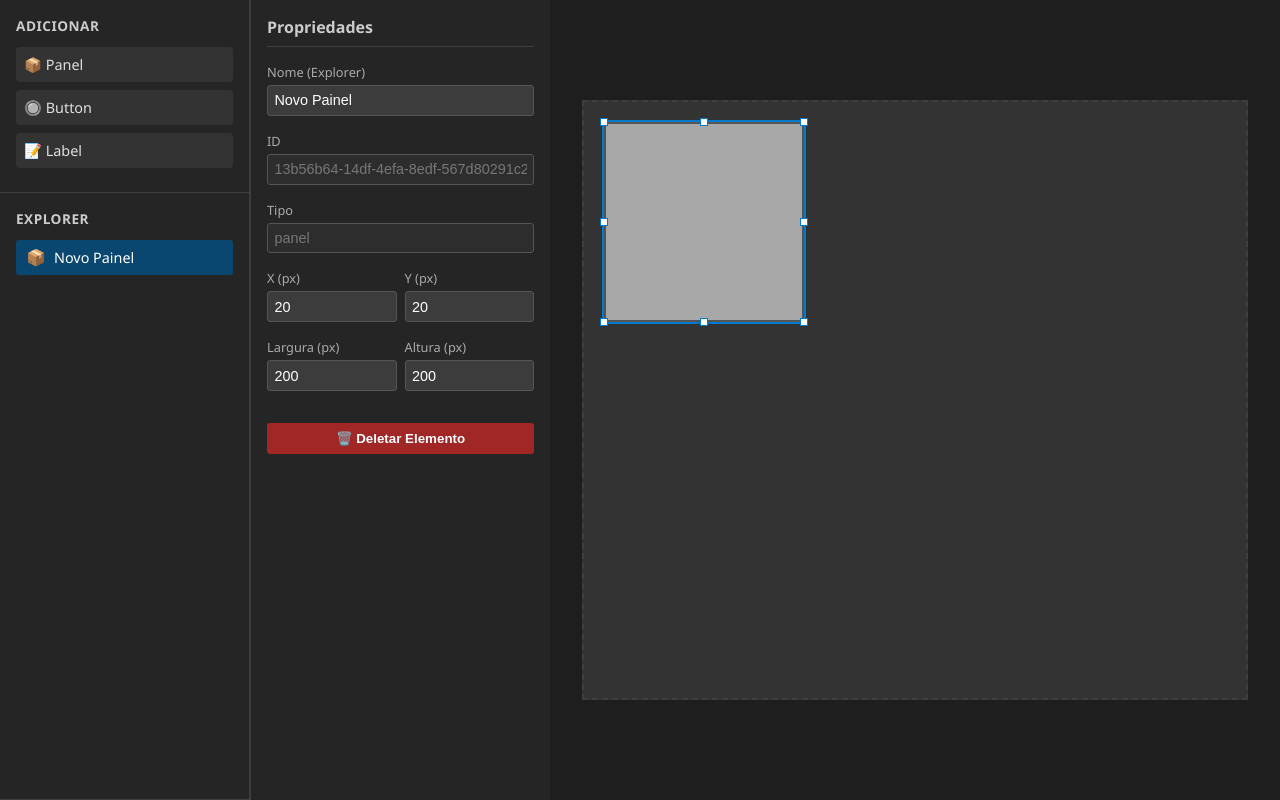
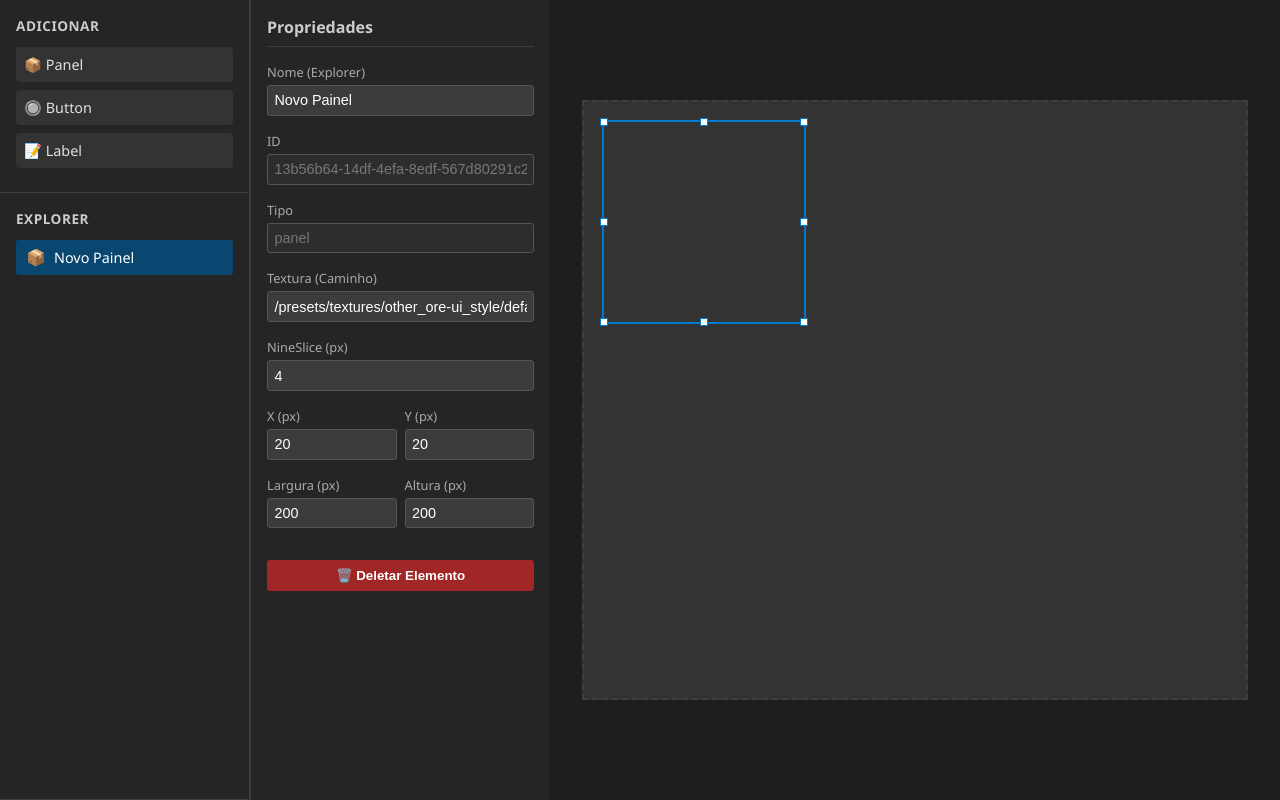
Before and after one commit to UnknownMaker-dev/json-ui-builder-web, a Vue app: page / in a window 1280 px wide. Both pictures are taken after a click on the item "📦 Panel". Built offline with nearby package versions, Linux system fonts and the light colour scheme.

Commit message:
Feature: Implementado sistema de texturas NineSlice usando CSS border-image para painéis e botões

```diff
--- a/src/components/editor/sidebar-right.component.vue
+++ b/src/components/editor/sidebar-right.component.vue
@@ -55,6 +55,37 @@ const handleDelete = () => {
         <input
           type="text"
           v-model="editorStore.selectedElement.properties.text"
+          @change="editorStore.saveSnapshot()"
+        />
+      </div>
+
+      <div
+        class="property-group"
+        v-if="
+          editorStore.selectedElement.type === 'panel' ||
+          editorStore.selectedElement.type === 'button'
+        "
+      >
+        <label>Textura (Caminho)</label>
+        <input
+          type="text"
+          v-model="editorStore.selectedElement.properties.texture"
+          @change="editorStore.saveSnapshot()"
+          placeholder="/presets/textures/..."
+        />
+      </div>
+
+      <div
+        class="property-group"
+        v-if="
+          editorStore.selectedElement.type === 'panel' ||
+          editorStore.selectedElement.type === 'button'
+        "
+      >
+        <label>NineSlice (px)</label>
+        <input
+          type="number"
+          v-model.number="editorStore.selectedElement.properties.nineslice"
           @change="editorStore.saveSnapshot()"
         />
       </div>
--- a/src/components/elements/button.element.vue
+++ b/src/components/elements/button.element.vue
@@ -1,13 +1,28 @@
 <script setup lang="ts">
-import type { UIElement } from "../../stores/editor.store";
+import { computed } from 'vue'
+import type { UIElement } from '../../stores/editor.store'
 
-defineProps<{
-  element: UIElement;
-}>();
+const props = defineProps<{ element: UIElement }>()
+
+const ninesliceStyle = computed(() => {
+  const tex = props.element.properties.texture
+  const slice = props.element.properties.nineslice
+
+  if (!tex) return {}
+
+  return {
+    borderStyle: 'solid',
+    borderImageSource: `url(${tex})`,
+    borderImageSlice: `${slice} fill`,
+    borderImageWidth: `${slice}px`,
+    borderImageRepeat: 'stretch',
+    backgroundColor: 'transparent'
+  }
+})
 </script>
 
 <template>
-  <button class="mc-button mc-font">
+  <button class="mc-button mc-font" :style="ninesliceStyle">
     {{ element.properties.text }}
   </button>
 </template>
@@ -16,15 +31,15 @@ defineProps<{
 .mc-button {
   width: 100%;
   height: 100%;
-  background-color: #3c8527;
+  background-color: #3c8527; /* Fallback */
   color: white;
-  border: 2px solid #1e4d12;
+  border: 2px solid #1e4d12; /* Fallback */
   cursor: inherit;
   outline: none;
-  font-size: 16px; /* Ajuste conforme necessário */
-  text-shadow: 1px 1px 0 #1e4d12; /* Sombra clássica de texto em botões */
+  font-size: 16px;
+  text-shadow: 1px 1px 0 #3f3f3f;
 }
 .mc-button:hover {
-  background-color: #4a9e32;
+  filter: brightness(1.1); /* Efeito de hover genérico */
 }
 </style>
--- a/src/components/elements/panel.element.vue
+++ b/src/components/elements/panel.element.vue
@@ -1,14 +1,28 @@
 <script setup lang="ts">
-import type { UIElement } from "../../stores/editor.store";
+import { computed } from 'vue'
+import type { UIElement } from '../../stores/editor.store'
 
-defineProps<{
-  element: UIElement;
-}>();
+const props = defineProps<{ element: UIElement }>()
+
+const ninesliceStyle = computed(() => {
+  const tex = props.element.properties.texture
+  const slice = props.element.properties.nineslice
+
+  if (!tex) return {} // Se não tiver textura, usa o CSS padrão
+
+  return {
+    borderStyle: 'solid',
+    borderImageSource: `url(${tex})`,
+    borderImageSlice: `${slice} fill`, // 'fill' garante que o centro da imagem seja renderizado
+    borderImageWidth: `${slice}px`,
+    borderImageRepeat: 'stretch',
+    backgroundColor: 'transparent' // Remove o fundo cinza padrão
+  }
+})
 </script>
 
 <template>
-  <div class="mc-panel">
-    <!-- Futuramente aqui entrará a lógica do NineSlice para a textura do painel -->
+  <div class="mc-panel" :style="ninesliceStyle">
     <slot></slot>
   </div>
 </template>
@@ -17,13 +31,8 @@ defineProps<{
 .mc-panel {
   width: 100%;
   height: 100%;
-  background-color: rgba(
-    198,
-    198,
-    198,
-    0.8
-  ); /* Cor provisória estilo painel clássico */
-  border: 2px solid #555;
+  background-color: rgba(198, 198, 198, 0.8); /* Fundo de fallback */
+  border: 2px solid #555; /* Borda de fallback */
   position: relative;
 }
 </style>
--- a/src/stores/editor.store.ts
+++ b/src/stores/editor.store.ts
@@ -104,6 +104,14 @@ export const useEditorStore = defineStore("editor", () => {
         width: type === "panel" ? 200 : 100,
         height: type === "panel" ? 200 : 40,
         text: type === "label" || type === "button" ? name : undefined,
+        // Valores padrão de textura para testes (ajuste os caminhos conforme sua pasta public)
+        texture:
+          type === "panel"
+            ? "/presets/textures/other_ore-ui_style/default.png"
+            : type === "button"
+              ? "/presets/textures/other_ore-ui_style/default.png"
+              : undefined,
+        nineslice: type === "panel" || type === "button" ? 4 : undefined,
       },
       children: [],
     };
```
